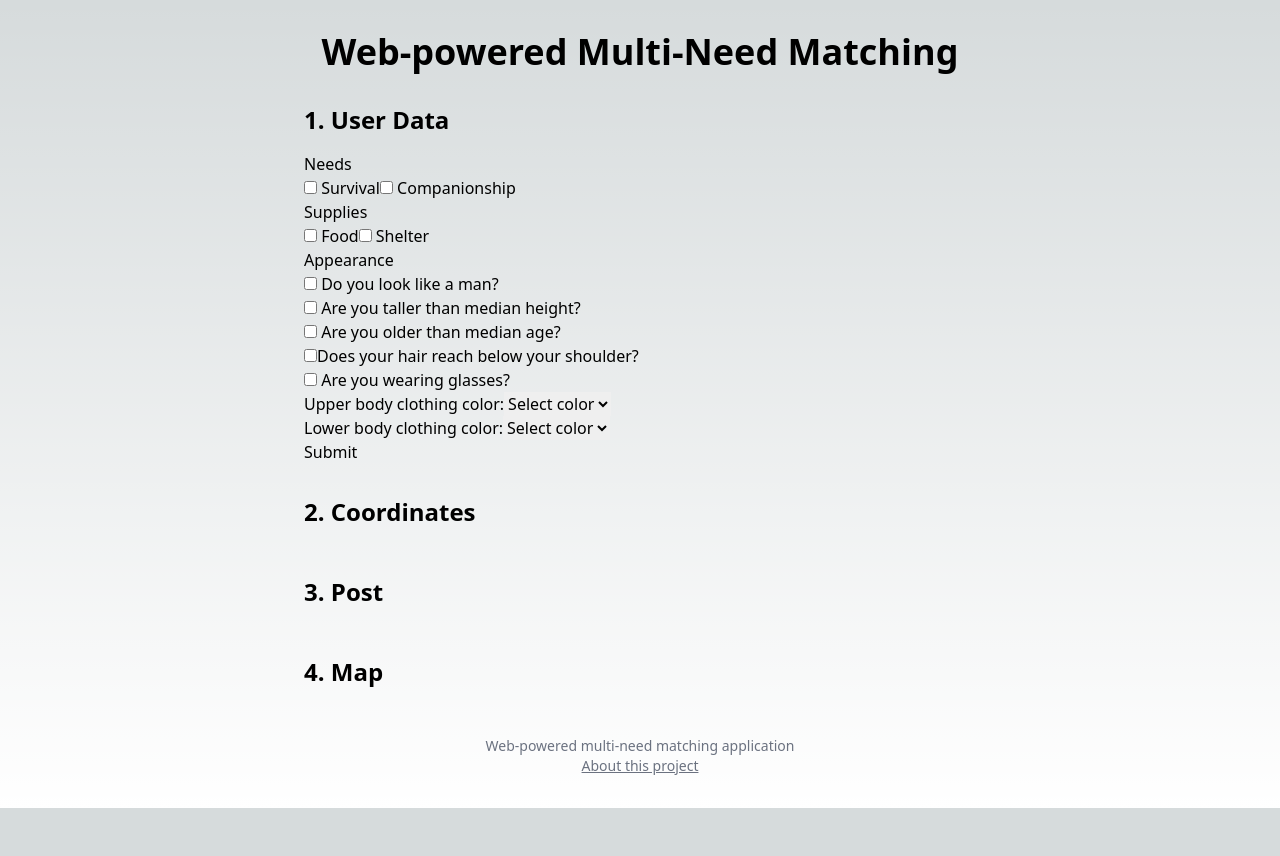
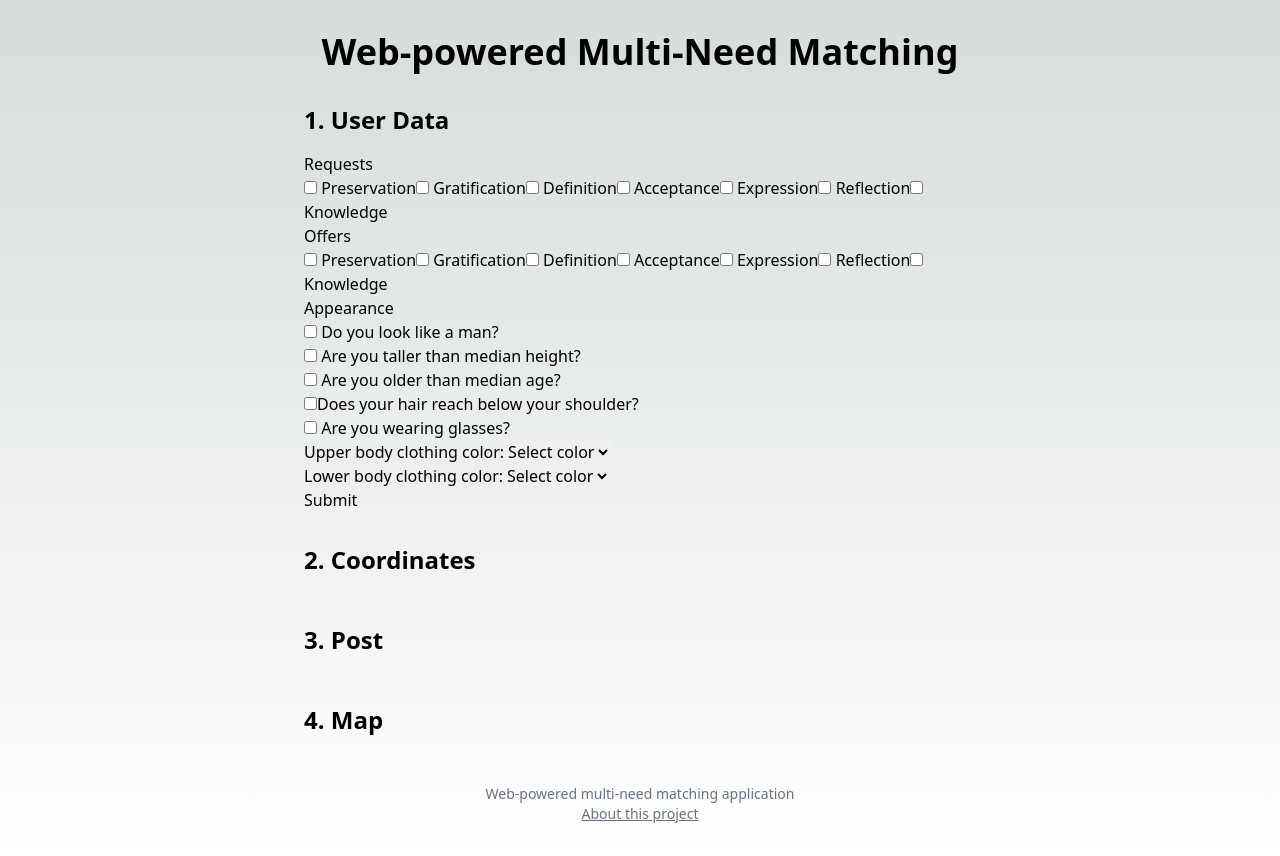
Before and after one commit to fernandoaestrella/deep-union-web, a Next.js app: page / in a window 1280 px wide. Before the commit the page ends 808 px from the top, so only its background shows below. Built offline with nearby package versions, Linux system fonts and the light colour scheme.

Commit message:
add categories of requests and offers

```diff
--- a/components/UserDataForm.tsx
+++ b/components/UserDataForm.tsx
@@ -2,9 +2,9 @@ import React, { useState } from 'react';
 
 const UserDataForm: React.FC = () => {
   const [formData, setFormData] = useState({
-    needs: [],
-    supplies: [],
-    appearance: {
+    requests: [],
+    offers: [],
+    description: {
       isMale: false,
       isTaller: false,
       isOlder: false,
@@ -16,64 +16,66 @@ const UserDataForm: React.FC = () => {
     },
   });
 
+  const categories = [
+    'Preservation',
+    'Gratification',
+    'Definition',
+    'Acceptance',
+    'Expression',
+    'Reflection',
+    'Knowledge'
+  ];
+
+  const renderCheckboxes = (section: 'requests' | 'offers') => (
+    <div>
+      {categories.map(category => (
+        <label key={`${section}-${category}`}>
+          <input
+            type="checkbox"
+            name={section}
+            value={category}
+            checked={(formData[section] as string[]).includes(category)}
+            onChange={handleChange}
+          /> {category}
+        </label>
+      ))}
+    </div>
+  );
   const handleChange = (e: React.ChangeEvent<HTMLInputElement | HTMLSelectElement>) => {
     const { name, value, type } = e.target;
-    setFormData(prevState => ({
-      ...prevState,
-      [name]: type === 'checkbox' ? (e.target as HTMLInputElement).checked : value,
-    }));
+    if (type === 'checkbox') {
+      const checked = (e.target as HTMLInputElement).checked;
+      setFormData(prevState => ({
+        ...prevState,
+        [name]: checked
+          ? [...(prevState[name as keyof typeof prevState] as string[]), value]
+          : (prevState[name as keyof typeof prevState] as string[]).filter(item => item !== value)
+      }));
+    } else {
+      setFormData(prevState => ({
+        ...prevState,
+        description: {
+          ...prevState.description,
+          [name]: value
+        }
+      }));
+    }
   };
+
 
   const handleSubmit = (e: React.FormEvent) => {
     e.preventDefault();
     // Handle form submission
-    console.log(formData);
+    console.log(JSON.stringify(formData, null, 2));
   };
+
   return (
     <form onSubmit={handleSubmit}>
-      <h3>Needs</h3>
-      {/* Add checkboxes for needs */}
-      <div>
-        <label>
-          <input
-            type="checkbox"
-            name="needs"
-            value="survival"
-            onChange={handleChange}
-          /> Survival
-        </label>
-        <label>
-          <input
-            type="checkbox"
-            name="needs"
-            value="companionship"
-            onChange={handleChange}
-          /> Companionship
-        </label>
-        {/* Add more needs as checkboxes */}
-      </div>
+      <h3>Requests</h3>
+      {renderCheckboxes('requests')}
 
-      <h3>Supplies</h3>
-      {/* Add checkboxes for supplies */}
-      <div>
-        <label>
-          <input
-            type="checkbox"
-            name="supplies"
-            value="food"
-            onChange={handleChange}
-          /> Food
-        </label>
-        <label>
-          <input
-            type="checkbox"
-            name="supplies"
-            value="shelter"
-            onChange={handleChange}
-          /> Shelter
-        </label>
-        {/* Add more supplies as checkboxes */}
-      </div>
+      <h3>Offers</h3>
+      {renderCheckboxes('offers')}
 
       <h3>Appearance</h3>
       <div>
@@ -81,7 +83,7 @@ const UserDataForm: React.FC = () => {
           <input
             type="checkbox"
             name="isMale"
-            checked={formData.appearance.isMale}
+            checked={formData.description.isMale}
             onChange={handleChange}
           /> Do you look like a man?
         </label>
@@ -91,7 +93,7 @@ const UserDataForm: React.FC = () => {
           <input
             type="checkbox"
             name="isTaller"
-            checked={formData.appearance.isTaller}
+            checked={formData.description.isTaller}
             onChange={handleChange}
           /> Are you taller than median height?
         </label>
@@ -101,7 +103,7 @@ const UserDataForm: React.FC = () => {
           <input
             type="checkbox"
             name="isOlder"
-            checked={formData.appearance.isOlder}
+            checked={formData.description.isOlder}
             onChange={handleChange}
           /> Are you older than median age?
         </label>
@@ -110,11 +112,11 @@ const UserDataForm: React.FC = () => {
         <label>
           <input
             type="checkbox"
-            name={formData.appearance.isMale ? "hasFacialHair" : "hasLongHair"}
-            checked={formData.appearance.isMale ? formData.appearance.hasFacialHair : formData.appearance.hasLongHair}
+            name={formData.description.isMale ? "hasFacialHair" : "hasLongHair"}
+            checked={formData.description.isMale ? formData.description.hasFacialHair : formData.description.hasLongHair}
             onChange={handleChange}
           />
-          {formData.appearance.isMale ? "Do you have facial hair?" : "Does your hair reach below your shoulder?"}
+          {formData.description.isMale ? "Do you have facial hair?" : "Does your hair reach below your shoulder?"}
         </label>
       </div>
       <div>
@@ -122,7 +124,7 @@ const UserDataForm: React.FC = () => {
           <input
             type="checkbox"
             name="wearsGlasses"
-            checked={formData.appearance.wearsGlasses}
+            checked={formData.description.wearsGlasses}
             onChange={handleChange}
           /> Are you wearing glasses?
         </label>
@@ -130,7 +132,7 @@ const UserDataForm: React.FC = () => {
       <div>
         <label>
           Upper body clothing color:
-          <select name="upperColor" value={formData.appearance.upperColor} onChange={handleChange}>
+          <select name="upperColor" value={formData.description.upperColor} onChange={handleChange}>
             <option value="">Select color</option>
             <option value="white">White</option>
             <option value="black">Black</option>
@@ -149,7 +151,7 @@ const UserDataForm: React.FC = () => {
       <div>
         <label>
           Lower body clothing color:
-          <select name="lowerColor" value={formData.appearance.lowerColor} onChange={handleChange}>
+          <select name="lowerColor" value={formData.description.lowerColor} onChange={handleChange}>
             <option value="">Select color</option>
             <option value="white">White</option>
             <option value="black">Black</option>
```
